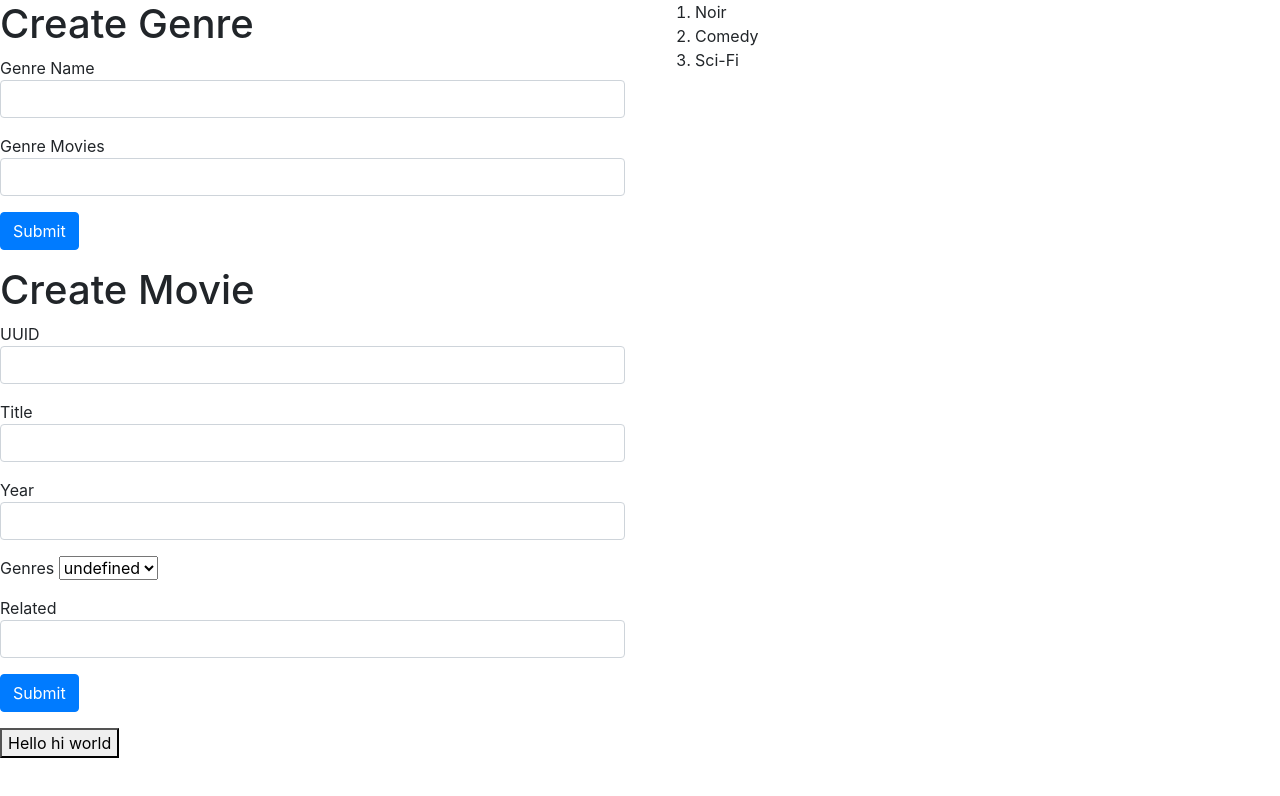
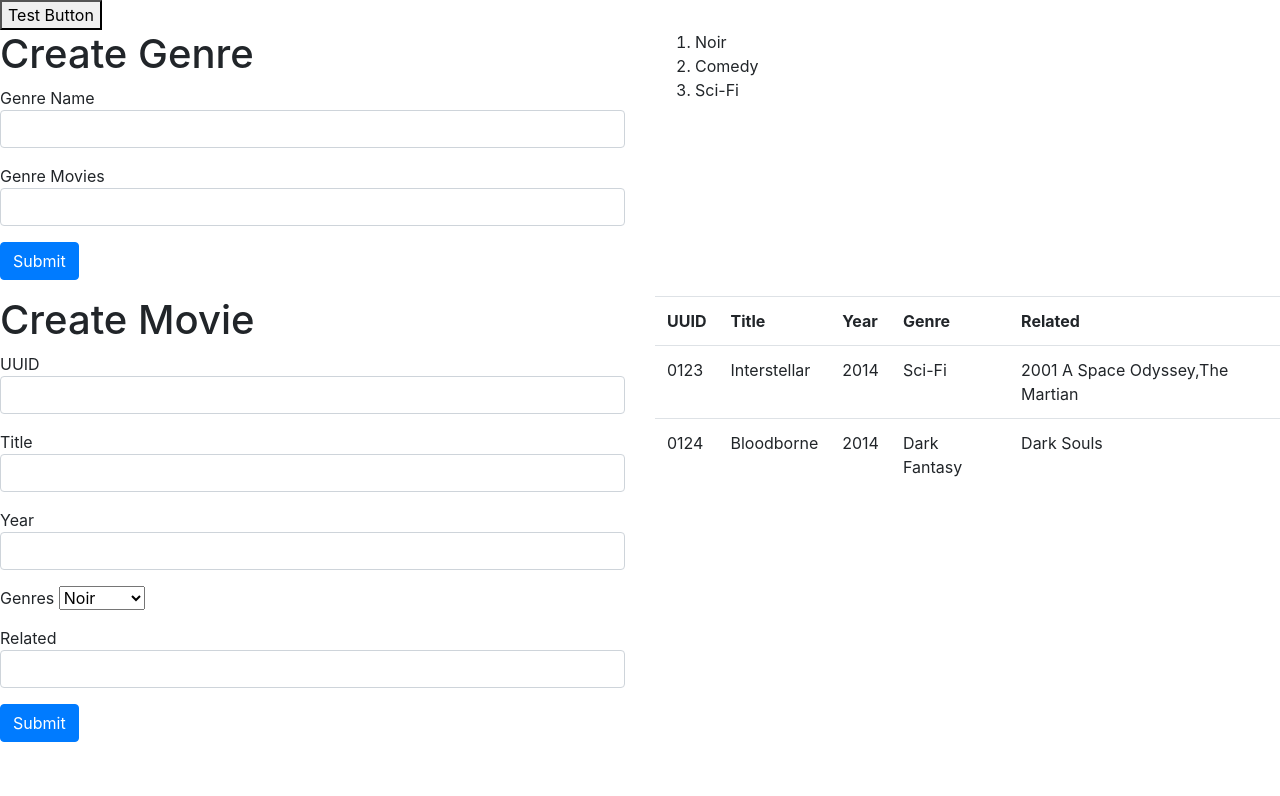
Before and after one commit to sexygod/webTechAss, a plain HTML site: page app.html in a window 1280 px wide. Drawn offline with nearby package versions, Linux system fonts and the light colour scheme.

Commit message:
update 4

```diff
--- a/app.html
+++ b/app.html
@@ -13,6 +13,10 @@
 </head>
 
 <body onload="loadGenres(); loadMovies();">
+
+    <div>
+        <button onclick="test()">Test Button</button>
+    </div>
     <!-- Question 1 -->
     <div class="row">
         <div class="col">
@@ -70,15 +74,18 @@
         </div>
 
         <!-- Question 4 -->
-        <div class="col" id="movieList">
-            <!-- <button onclick="displayMovies()" id="displayMoviesBtn">Display Movies</button> -->
+        <div class="col">
+            <table id="movieList" class="table">
+                <tr>
+                    <th>UUID</th>
+                    <th>Title</th>
+                    <th>Year</th>
+                    <th>Genre</th>
+                    <th>Related</th>
+                </tr>
+            </table>
         </div>
     </div>
-
-    <div>
-        <button onclick="loadMovies()">Hello hi world</button>
-    </div>
-
 
 </body>
 
--- a/app.js
+++ b/app.js
@@ -45,19 +45,25 @@ function displayGenres() {
 
 //Question 4
 function displayMovies(){
-    var table = document.createElement("table")
+    var table = document.getElementById("movieList");
 
     for (var key in movies) {
-        for (var i = 0; i < 3; i++){
-            table.appendChild(document.createElement("tr"));
+        var tr = (document.createElement("tr"));
+        for(var i = 0; i < 5; i++){
             var td = document.createElement("td");
-            td.appendChild(document.createTextNode(movies[key].name));
-            table.appendChild(td);
+
+            switch(i){
+                case 0: td.appendChild(document.createTextNode(movies[key].uuid)); break;
+                case 1: td.appendChild(document.createTextNode(movies[key].title)); break;
+                case 2: td.appendChild(document.createTextNode(movies[key].year)); break;
+                case 3: td.appendChild(document.createTextNode(movies[key].genres.name)); break;
+                case 4: td.appendChild(document.createTextNode(movies[key].related)); break;
+                default: break;
+            }
+            tr.appendChild(td);
         }
+        table.appendChild(tr);
     }
-
-    document.getElementById("displayMoviesBtn").style.display = "none";
-    document.getElementById("moviesList").appendChild(ul);
 }
 
 //Question 5
@@ -73,15 +79,14 @@ function loadGenres(){
                 genres.push(newGenre);
             }
 
+            /* Drop menu */
             var list = document.getElementById("movieGenres");
             for(var key in genres){
                 var option = document.createElement("option");
-                option.value = key;
-                option.innerHTML = key.name;
+                option.value = genres[key];
+                option.innerHTML = genres[key].name;
                 list.appendChild(option);
             }
-
-            console.log(genres); //delete me
             displayGenres();
         }
     };
@@ -96,17 +101,36 @@ function loadMovies(){
         if (this.readyState == 4 && this.status == 200){
 
             var moviesJSON = JSON.parse(this.responseText);
-            for (var movie in moviesJSON){
-                var newMovie = new Movie;
+            for (var key in moviesJSON.movies){
+                var newMovie = new Movie();
+                var newGenre = new Genre();
+                newGenre.name = moviesJSON.movies[key].genres;
 
+                newMovie.uuid = moviesJSON.movies[key].uuid;
+                newMovie.title = moviesJSON.movies[key].title;
+                newMovie.year = moviesJSON.movies[key].year;
+                newMovie.genres = newGenre;
+                newMovie.related = moviesJSON.movies[key].related;
+
+                movies.push(newMovie);
             }
+
+            displayMovies();
         }
     };
     xhttp.open("GET", "moviesDB.json", true);
     xhttp.send();
 }
 
-function test2(){
-    var m = new Movie();
-    console.log("Working")
+function test(){
+    var fs = require('fs');
+    var jason = {
+        "uuid" : "xxx",
+        "title": "Bloodborne 2",
+        "year" : "20 never",
+        "genres" : "Dark Fantasy",
+        "related" : ["Dark Souls"]
+    };
+    jason2 = JSON.stringify(jason);
+    fs.writeFile('moviesDB.json', jason2, 'utf8', callback);
 }
```
